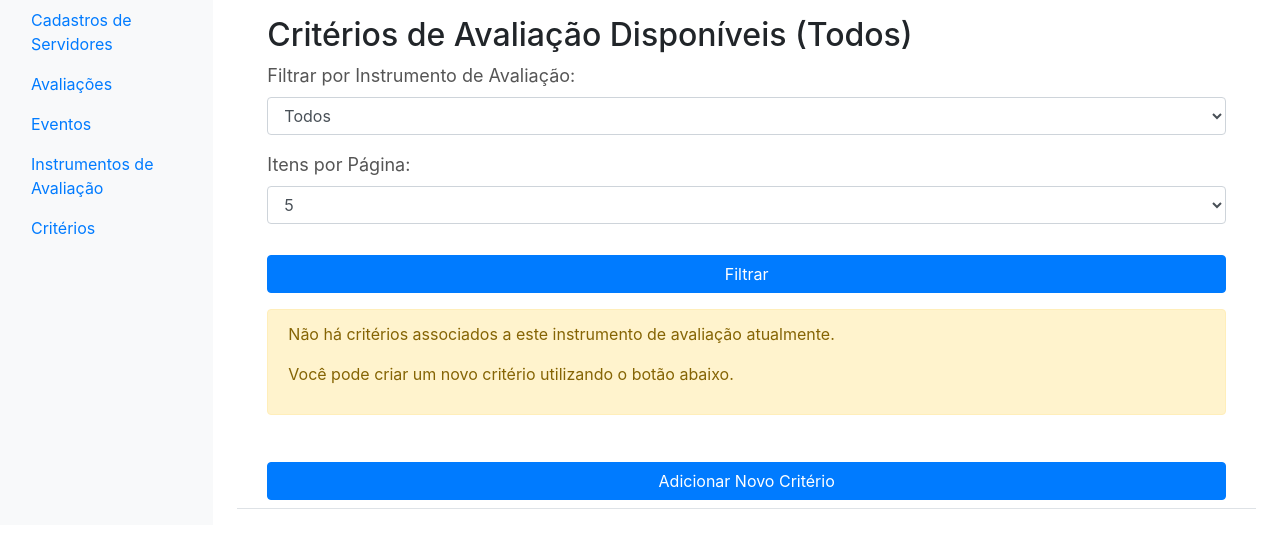
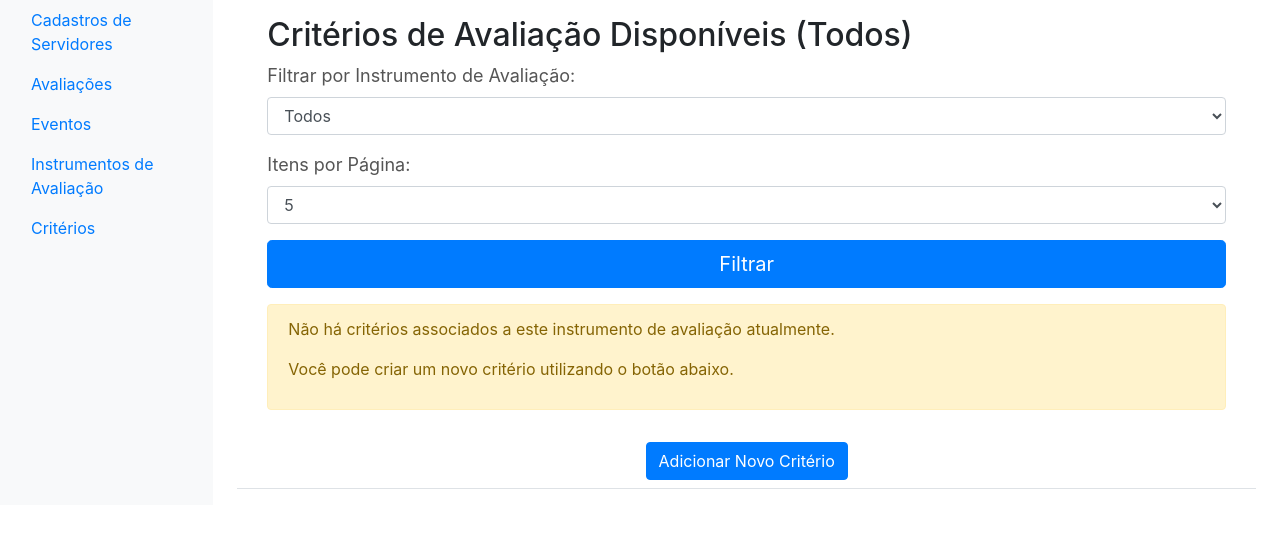
Before and after one commit to MarcosFriske/SAMeLa, a Flask app: page /criterios in a window 1280 px wide. Shown: the part 72-620 px from the top of the page. Run offline with Flask 3, Linux system fonts and the light colour scheme; the visitor is signed in with stand-in values (Sample User, id 1); data that the repository does not hold is empty; some libraries are stand-ins or nearby versions.

Commit message:
Ajustes
Ajustes de layout de página e utilizando melhor o bootstrap aos poucos

```diff
--- a/SiteLattesPrototipo/app.py
+++ b/SiteLattesPrototipo/app.py
@@ -333,7 +333,7 @@ def profile():
 @app.route('/eventos')
 def eventos():
     cursor = conn.cursor(cursor_factory=psycopg2.extras.DictCursor)
-    cursor.execute('SELECT * FROM eventos WHERE ativo = true')
+    cursor.execute('SELECT * FROM eventos WHERE ativo = true ORDER BY data_fim ASC')
     eventos = cursor.fetchall()
 
     cursor.execute('SELECT * FROM instrumentos_avaliacao')
@@ -895,5 +895,5 @@ def instrumentos_criterios(instrumento_id):
         return redirect(url_for('login'))
 
 if __name__ == "__main__":
-    # app.run(debug=True)
-    app.run()
+    app.run(debug=True)
+    # app.run()
--- a/SiteLattesPrototipo/static/css/style.css
+++ b/SiteLattesPrototipo/static/css/style.css
@@ -186,10 +186,9 @@ input:focus {
     border-color: #007bff;
 }
 
-.custom-button,
-.btn-primary {
+.custom-button {
     font-size: 18px;
-    width: 100%;
+    width: auto;
     padding: 12px;
     box-sizing: border-box;
     background-color: #007bff;
@@ -248,22 +247,3 @@ button:hover,
 .logo-geati {
     max-width: 20%; /* Ajuste a largura conforme necessário */
 }
-
-/* Ajustando o estilo do botão de registro */
-.btn-primary {
-    font-size: 18px;
-    width: 100%;
-    padding: 12px;
-    box-sizing: border-box;
-    background-color: #007bff;
-    color: #fff;
-    border: none;
-    border-radius: 4px;
-    cursor: pointer;
-    transition: background-color 0.3s;
-    margin-top: 15px;
-}
-
-.btn-primary:hover {
-    background-color: #0056b3;
-}
--- a/SiteLattesPrototipo/templates/criterios.html
+++ b/SiteLattesPrototipo/templates/criterios.html
@@ -34,7 +34,7 @@
                     <option value="100" {% if itens_por_pagina == 100 %}selected{% endif %}>100</option>
                 </select>
             </div>
-            <button type="submit" class="btn btn-primary">Filtrar</button>
+            <button type="submit" class="btn btn-primary btn-lg btn-block">Filtrar</button>
         </form>
 
         <!-- Mensagem quando não há critérios -->
@@ -97,7 +97,7 @@
 
         <!-- Botões de Ação para Adicionar e Associar Critérios -->
         {% if user_role == 'Administrador' %}
-        <div class="mt-3 d-flex justify-content-between">
+        <div class="mt-3 d-flex justify-content-around">
             <a href="/criar_criterio" class="btn btn-primary">Adicionar Novo Critério</a>
             {% if filtro_instrumento %}
             <a href="/associar_criterio?instrumento={{ filtro_instrumento }}" class="btn btn-secondary">Associar Critério Existente</a>
--- a/SiteLattesPrototipo/templates/eventos.html
+++ b/SiteLattesPrototipo/templates/eventos.html
@@ -92,7 +92,7 @@
                         {% endfor %}
                     </select><br>
 
-                    <input type="submit" value="Criar Evento">
+                    <input class="mt-3" type="submit" value="Criar Evento">
                 </form>
             {% endif %}
         {% else %}
```
